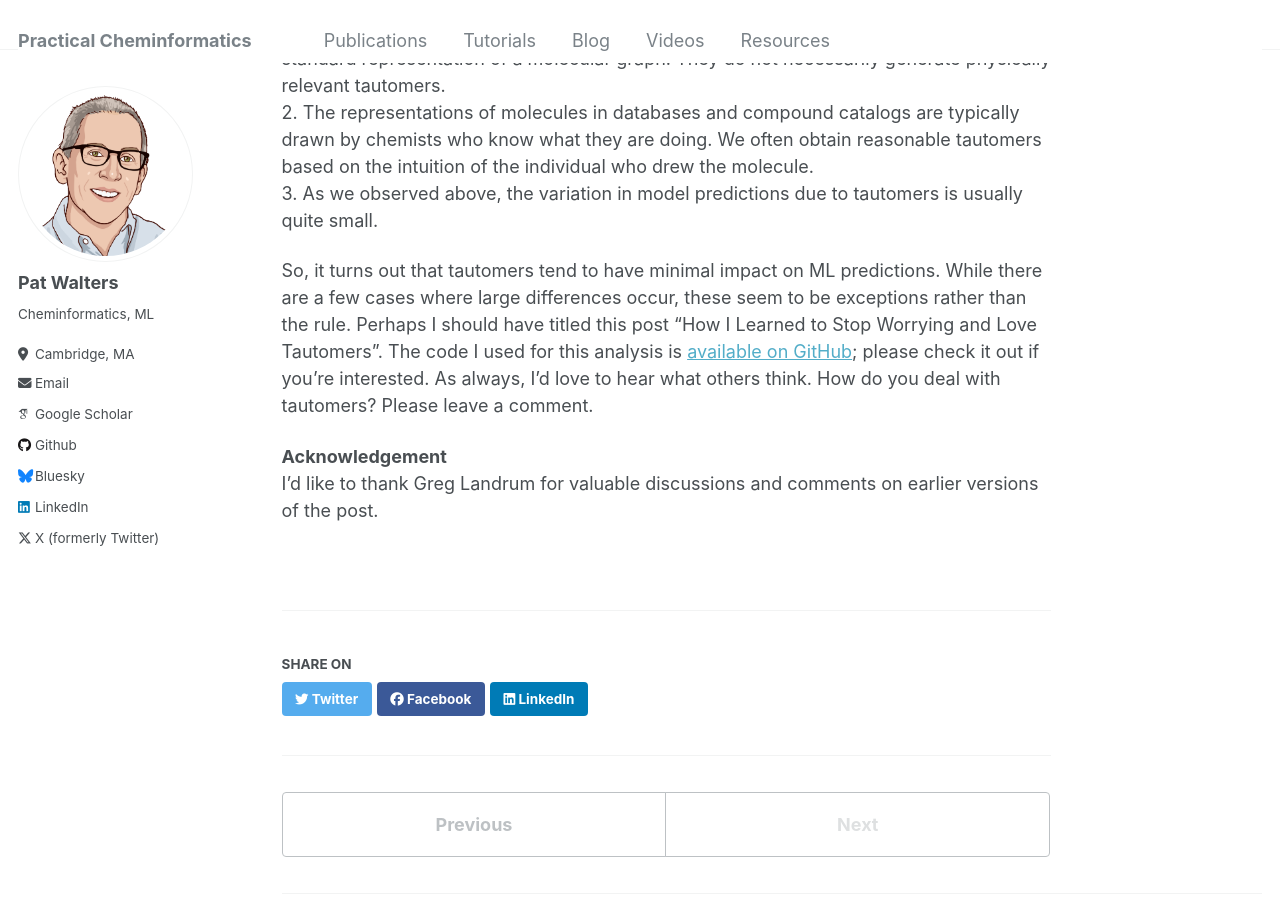
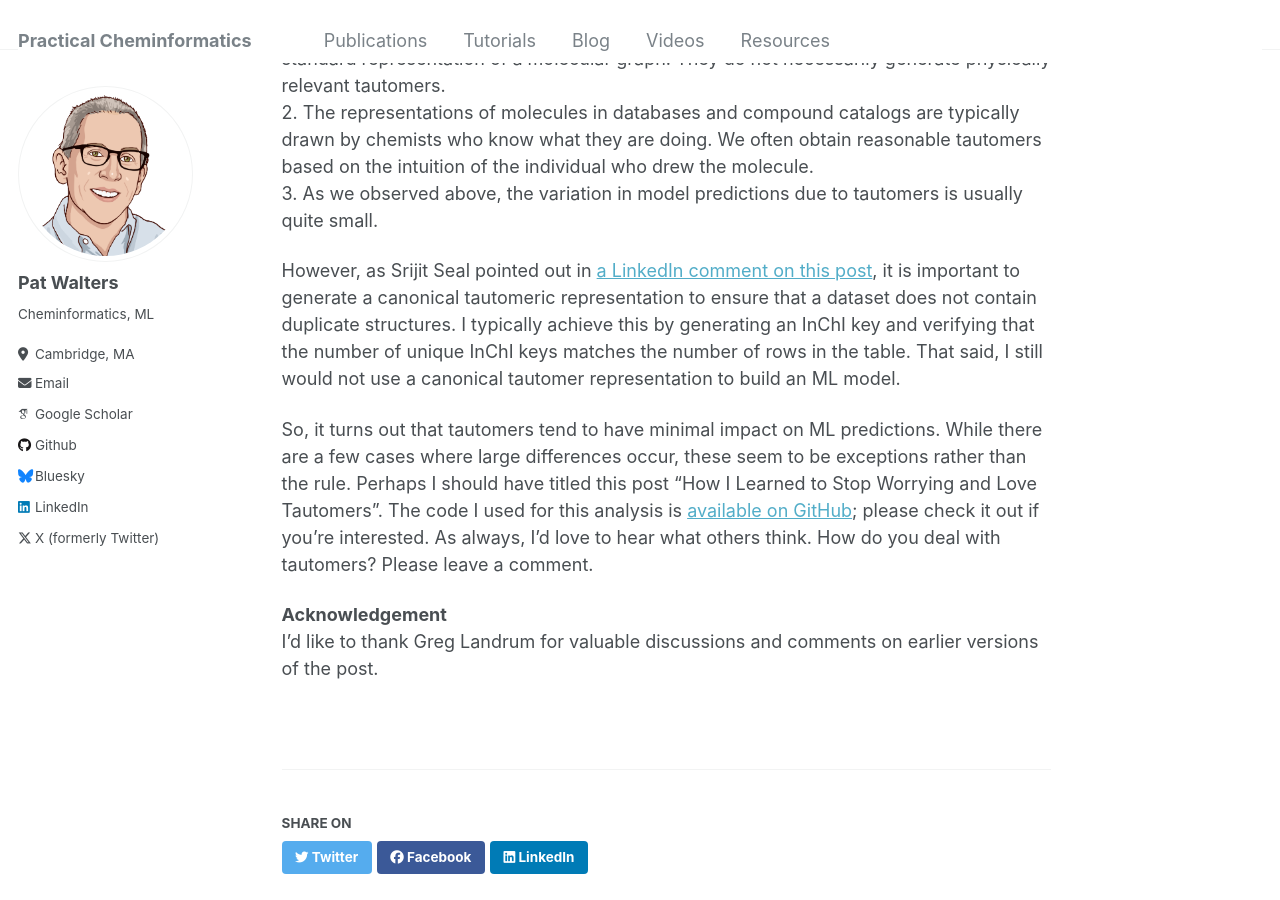
Before and after one commit to PatWalters/patwalters.github.io, a Jekyll site: the page built from _posts/2025-05-06-The-Trouble-With-Tautomers.md, in a window 1280 px wide and 900 px high, scrolled down 10560 px. Built offline with Jekyll 4.4.1, drawn with Linux system fonts in a browser that asks for light colours; some web fonts are replaced; comment, search, counter and statistics services are not loaded; some of the changed text lies outside the part shown.

Commit message:
post update

```diff
--- a/_posts/2025-05-06-The-Trouble-With-Tautomers.md
+++ b/_posts/2025-05-06-The-Trouble-With-Tautomers.md
@@ -109,6 +109,8 @@ My recommendation is to train models and perform inference using the input repre
 2\. The representations of molecules in databases and compound catalogs are typically drawn by chemists who know what they are doing.  We often obtain reasonable tautomers based on the intuition of the individual who drew the molecule.
 3\.  As we observed above, the variation in model predictions due to tautomers is usually quite small.
 
+However, as Srijit Seal pointed out in [a LinkedIn comment on this post](https://www.linkedin.com/posts/wpwalters_the-latest-practical-cheminformatics-post-activity-7325506920545402880-ldNn?utm_source=share&utm_medium=member_desktop&rcm=ACoAAACOM1kBbwzd-tPkToMKEeXdErvuvTbVJjc), it is important to generate a canonical tautomeric representation to ensure that a dataset does not contain duplicate structures. I typically achieve this by generating an InChI key and verifying that the number of unique InChI keys matches the number of rows in the table. That said, I still would not use a canonical tautomer representation to build an ML model.
+
 So, it turns out that tautomers tend to have minimal impact on ML predictions.  While there are a few cases where large differences occur, these seem to be exceptions rather than the rule.  Perhaps I should have titled this post “How I Learned to Stop Worrying and Love Tautomers”.  The code I used for this analysis is [available on GitHub](https://github.com/PatWalters/practical_cheminformatics_posts/blob/main/tautomers/tautomer_ML.ipynb); please check it out if you’re interested. As always, I’d love to hear what others think.  How do you deal with tautomers?  Please leave a comment.
 
 **Acknowledgement**
```
